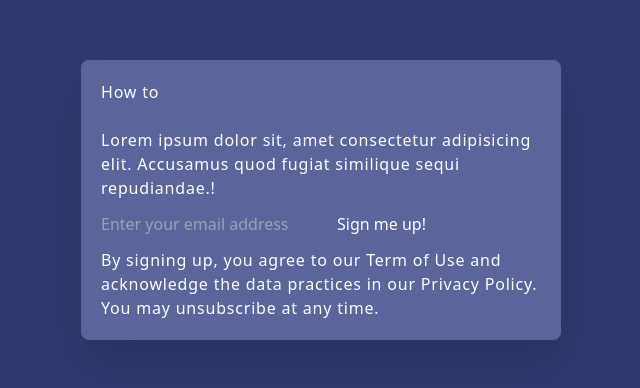
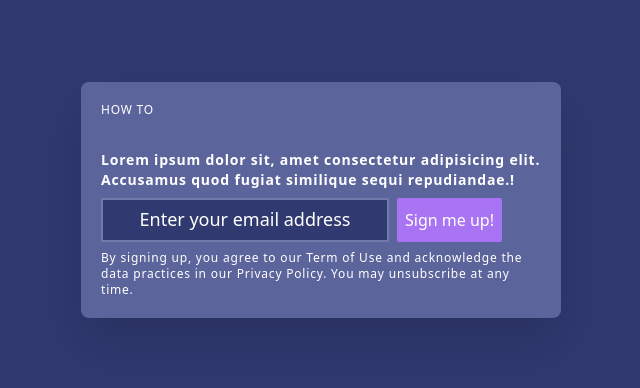
Before and after one commit to Baluo91/tailwind_practice_second-project, a website: page src/index.html in a window 1280 px wide. Shown: the part 200-588 px from the top of the page, without its empty margins (319-959 px from the left). Drawn offline with Linux system fonts and the light colour scheme.

Commit message:
dokončenie projektu

```diff
--- a/src/index.html
+++ b/src/index.html
@@ -9,15 +9,20 @@
 <body>
 
     <section class="flex items-center justify-center h-screen">
-            <div class="bg-[#5C649C] text-white w-4/5 md:w-[480px] max-h-566 tracking-wider p-5 rounded-lg drop-shadow-2xl">
-                <h2 class="">How to</h2> <br>
-                <p class="">Lorem ipsum dolor sit, amet consectetur adipisicing elit. Accusamus quod fugiat similique sequi repudiandae.!</p>
+            <div class="bg-[#5C649C] text-white w-4/5 md:w-[480px] tracking-wider p-5 rounded-lg drop-shadow-2xl">
+                <h2 class="uppercase text-center text-xs md:text-left mb-2">How to</h2> <br>
+                <p class="text-center md:text-left mb-2 font-bold text-sm">Lorem ipsum dolor sit, amet consectetur adipisicing elit. Accusamus quod fugiat similique sequi repudiandae.!</p>
                 <!--Form-->
-                <div class="my-3">
-                    <input type="email" placeholder="Enter your email address" class="bg-transparent">
-                    <button>Sign me up!</button>
+                <div class="flex flex-col md:flex-row">
+                    <input type="email" placeholder="Enter your email address"
+                    class="bg-[#303A71] border-2 border-[#737AA9] text-center
+                    placeholder:text-lg placeholder:text-white
+                    focus:outline-none
+                    p-2 mb-2 h-11
+                    md:mb-0 md:mr-2 md:w-72">
+                    <button class="p-2 h-11 bg-[#A974F4] rounded-sm">Sign me up!</button>
                 </div>
-                <p>By signing up, you agree to our <a href="#" class="">Term of Use</a> and acknowledge the data practices in our <a href="#" class="">Privacy Policy. </a> You may unsubscribe at any time.</p>
+                <p class="text-xs mt-2">By signing up, you agree to our <a href="#" class="">Term of Use</a> and acknowledge the data practices in our <a href="#" class="">Privacy Policy. </a> You may unsubscribe at any time.</p>
             </div>
     </section>
 
```
Also changed, not shown: dist/output.css.
